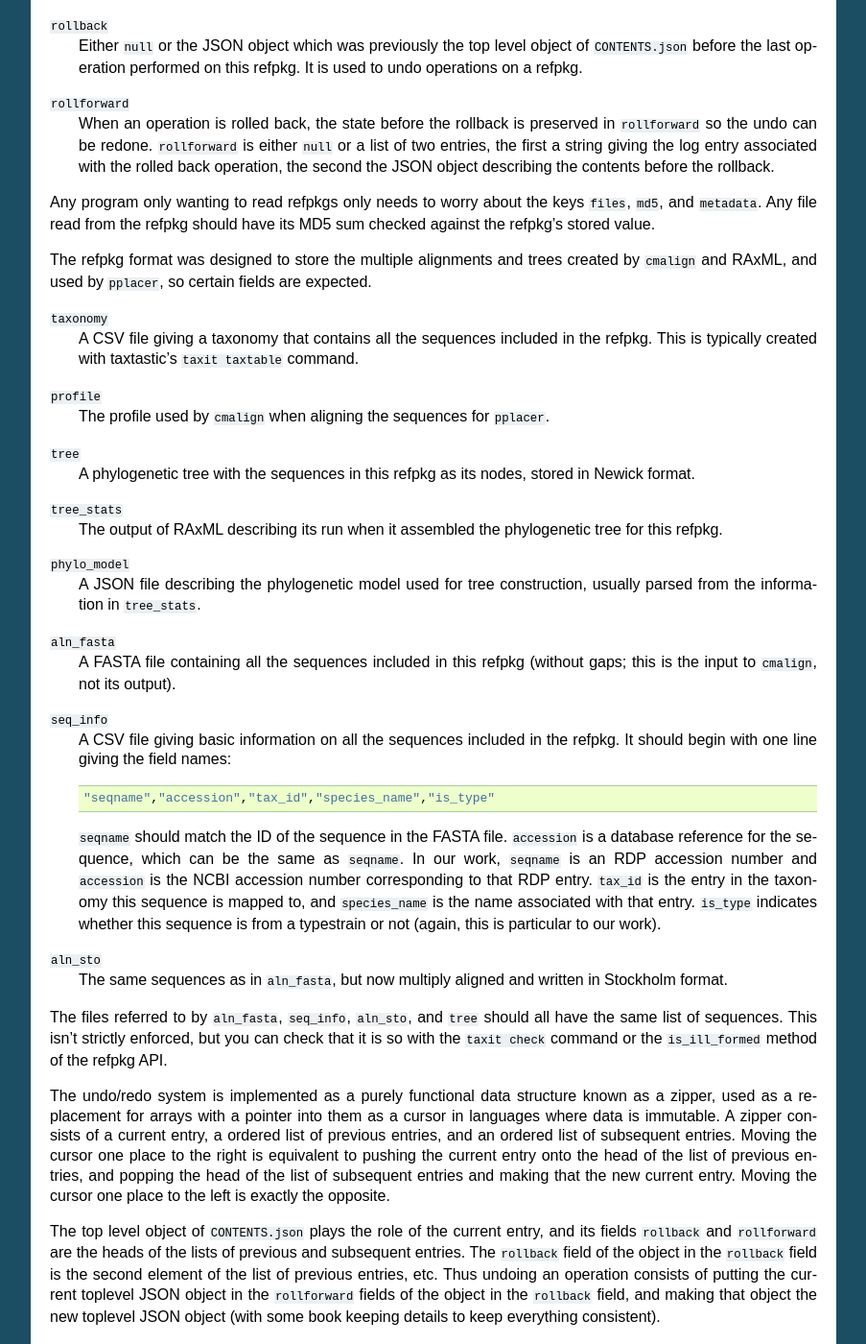
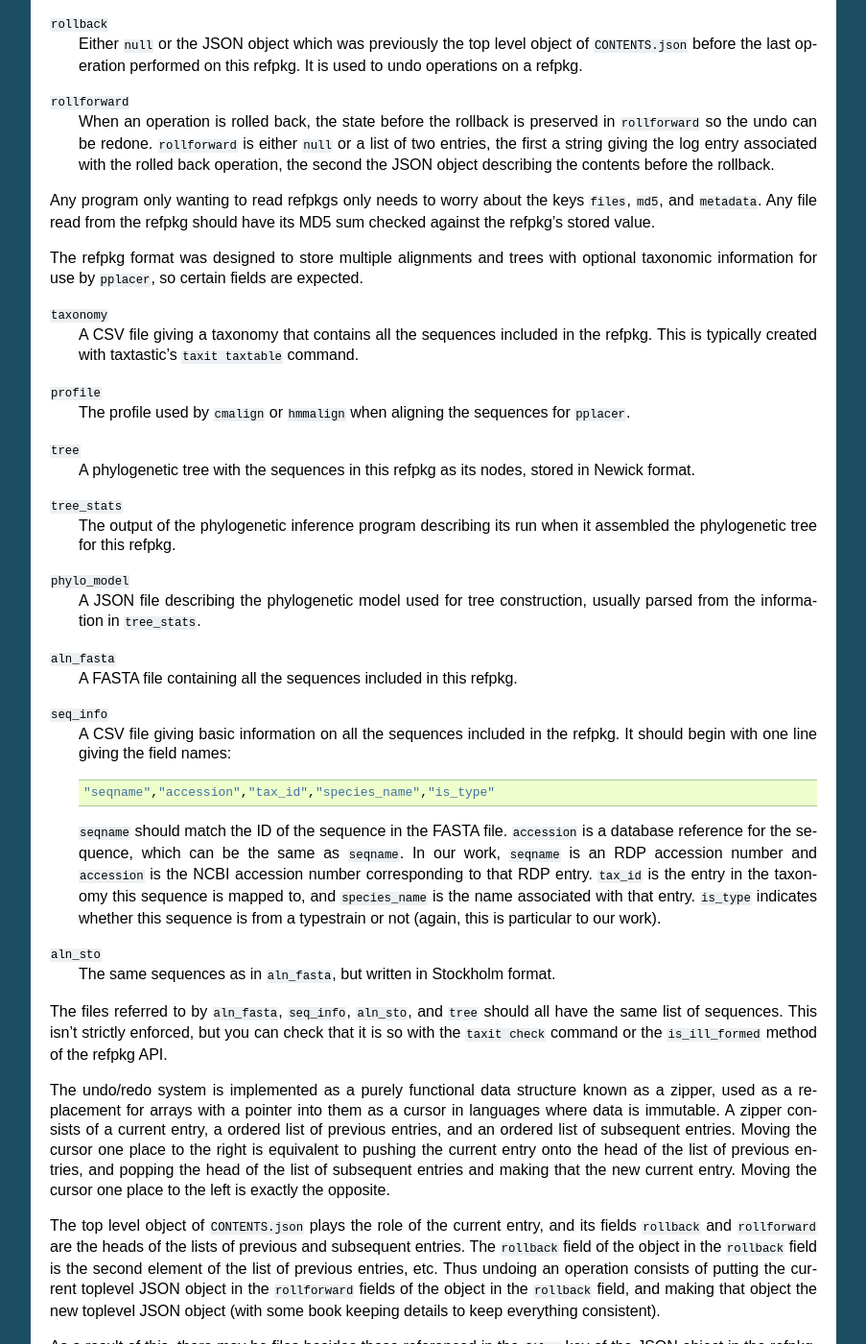
Before and after one commit to fhcrc/taxtastic, a Sphinx documentation site: the page built from docs/refpkg.rst, in a window 1280 px wide and 1400 px high, scrolled down 1953 px. Shown: the whole window at 96% size, without its empty margins (198-1101 px from the left). Built offline with Sphinx 7.4.7, drawn with Linux system fonts in a browser that asks for light colours.

Commit message:
Update docs
* Link to pplacer in a few places
* Update method name
* Be alignment / tree inference tool neutral.

```diff
--- a/docs/index.rst
+++ b/docs/index.rst
@@ -22,7 +22,3 @@
 * :ref:`genindex`
 * :ref:`modindex`
 * :ref:`search`
-
-
-.. automodule:: taxonomy
-   :members:
--- a/docs/quickstart.rst
+++ b/docs/quickstart.rst
@@ -58,4 +58,4 @@
         --aln-sto seqs.sto \
         --profile align_profile
 
-where ``align_profile`` is a profile that can be used to align query sequences using HMMER3 or Infernal, and ``seqs.sto`` is the reference alignment in Stockholm format. This is handy if you plan to use ``cmalign`` (in the Infernal suite of tools) to perform your alignments.
+where ``align_profile`` is a profile that can be used to align query sequences using HMMER3 or Infernal, and ``seqs.sto`` is the reference alignment in Stockholm format. This is handy if you plan to use ``cmalign`` (in the Infernal suite of tools) or ``hmmalign`` (in the HMMER3 suite of tools) to perform your alignments.
--- a/docs/refpkg.rst
+++ b/docs/refpkg.rst
@@ -4,7 +4,7 @@
 Quickstart
 ----------
 
-The refpkgs is a container format for keeping all the miscellaneous files required to run ``pplacer`` in one place.  Roughly, it is a directory containing files and JSON file describing the other contents.  Refpkgs can be created and manipulated either from the commandline with subcommands of ``taxit``, or from Python using an API exposed by the module ``taxtastic.refpkg``.
+The refpkgs is a container format for keeping all the miscellaneous files required to run pplacer_ in one place.  Roughly, it is a directory containing files and JSON file describing the other contents.  Refpkgs can be created and manipulated either from the commandline with subcommands of ``taxit``, or from Python using an API exposed by the module ``taxtastic.refpkg``.
 
 To create an empty refpkg from Python, you would write::
 
@@ -74,25 +74,25 @@
 
 Any program only wanting to read refpkgs only needs to worry about the keys ``files``, ``md5``, and ``metadata``.  Any file read from the refpkg should have its MD5 sum checked against the refpkg's stored value.
 
-The refpkg format was designed to store the multiple alignments and trees created by ``cmalign`` and RAxML, and used by ``pplacer``, so certain fields are expected.
+The refpkg format was designed to store multiple alignments and trees with optional taxonomic information for use by ``pplacer``, so certain fields are expected.
 
 ``taxonomy``
   A CSV file giving a taxonomy that contains all the sequences included in the refpkg.  This is typically created with taxtastic's ``taxit taxtable`` command.
 
 ``profile``
-  The profile used by ``cmalign`` when aligning the sequences for ``pplacer``.
+  The profile used by ``cmalign`` or ``hmmalign`` when aligning the sequences for ``pplacer``.
 
 ``tree``
   A phylogenetic tree with the sequences in this refpkg as its nodes, stored in Newick format.
 
 ``tree_stats``
-  The output of RAxML describing its run when it assembled the phylogenetic tree for this refpkg.
+  The output of the phylogenetic inference program describing its run when it assembled the phylogenetic tree for this refpkg.
 
 ``phylo_model``
   A JSON file describing the phylogenetic model used for tree construction, usually parsed from the information in ``tree_stats``.
 
 ``aln_fasta``
-  A FASTA file containing all the sequences included in this refpkg (without gaps; this is the input to ``cmalign``, not its output).
+  A FASTA file containing all the sequences included in this refpkg.
 
 ``seq_info``
   A CSV file giving basic information on all the sequences included in the refpkg.  It should begin with one line giving the field names::
@@ -102,7 +102,7 @@
   ``seqname`` should match the ID of the sequence in the FASTA file.  ``accession`` is a database reference for the sequence, which can be the same as ``seqname``.  In our work, ``seqname`` is an RDP accession number and ``accession`` is the NCBI accession number corresponding to that RDP entry.  ``tax_id`` is the entry in the taxonomy this sequence is mapped to, and ``species_name`` is the name associated with that entry.  ``is_type`` indicates whether this sequence is from a typestrain or not (again, this is particular to our work).
 
 ``aln_sto``
-  The same sequences as in ``aln_fasta``, but now multiply aligned and written in Stockholm format.
+  The same sequences as in ``aln_fasta``, but written in Stockholm format.
 
 The files referred to by ``aln_fasta``, ``seq_info``, ``aln_sto``, and ``tree`` should all have the same list of sequences.  This isn't strictly enforced, but you can check that it is so with the ``taxit check`` command or the ``is_ill_formed`` method of the refpkg API.
 
--- a/docs/refpkg_api.rst
+++ b/docs/refpkg_api.rst
@@ -51,7 +51,7 @@
 Checking refpkg integrity
 -------------------------
 
-There are two methods for checking a refpkg.  The ``isinvalid`` method enforces only that the refpkg is sane: there is a ``CONTENTS.json`` file, the MD5 sums listed match the actual files, and other such basics.  The ``is_ill_formed`` method is much stronger.  It enforces the necessary structure of a refpkg to be fed to ``pplacer``.
+There are two methods for checking a refpkg.  The ``is_invalid`` method enforces only that the refpkg is sane: there is a ``CONTENTS.json`` file, the MD5 sums listed match the actual files, and other such basics.  The ``is_ill_formed`` method is much stronger.  It enforces the necessary structure of a refpkg to be fed to pplacer_.
 
 .. automethod:: taxtastic.refpkg.Refpkg.is_invalid
 
@@ -106,8 +106,10 @@
 ``pplacer`` specific commands
 -----------------------------
 
-Finally, the API has three commands which are specific to creating inputs for ``pplacer``.  One of these is ``check``, which was described above.  The other two are:
+Finally, the API has three commands which are specific to creating inputs for pplacer_.  One of these is ``check``, which was described above.  The other two are:
 
 .. automethod:: taxtastic.refpkg.Refpkg.reroot
 
 .. automethod:: taxtastic.refpkg.Refpkg.update_phylo_model
+
+.. _pplacer: http://matsen.fhcrc.org/pplacer
```
Also changed, not shown: other parts of docs/refpkg.rst (+4 -0 lines).
